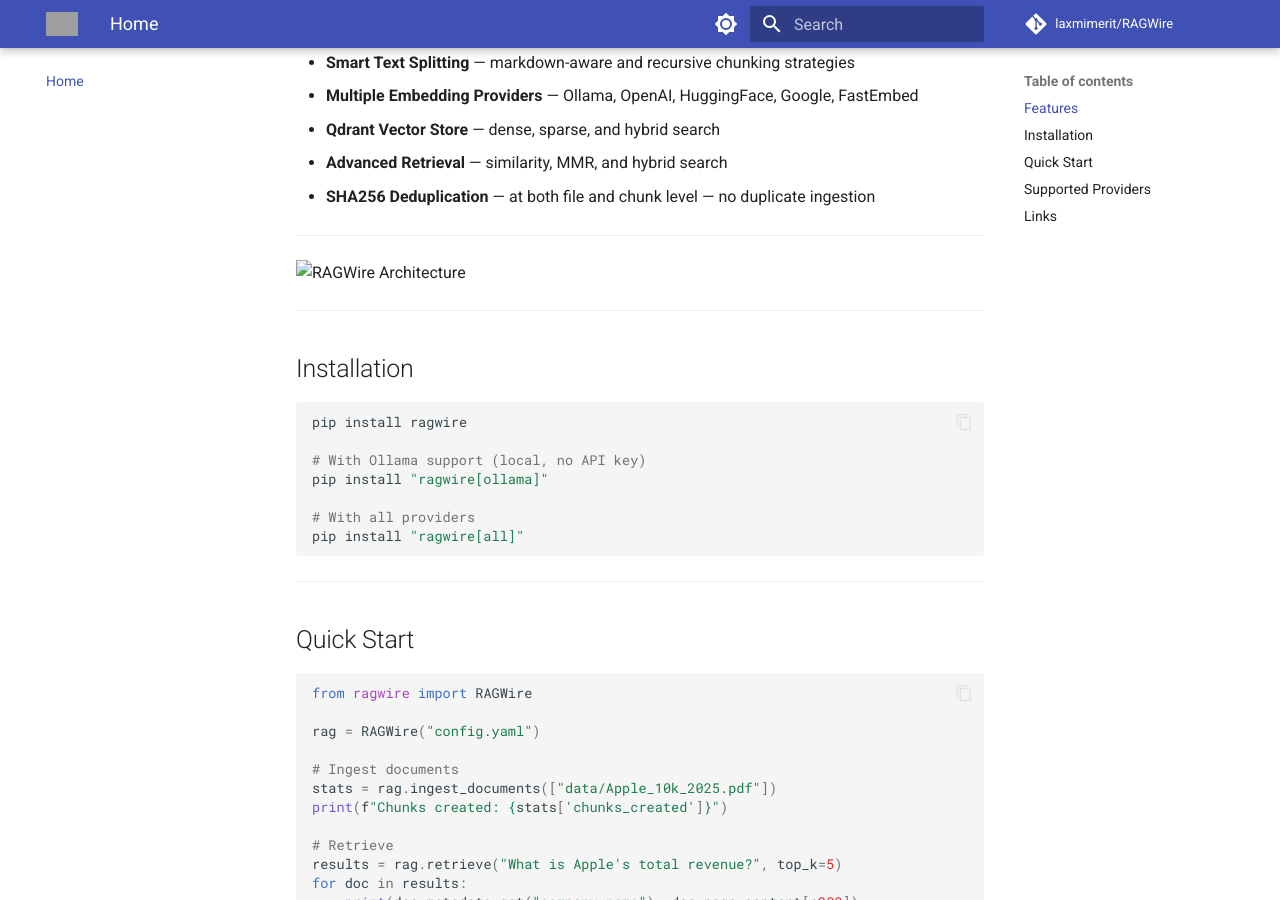
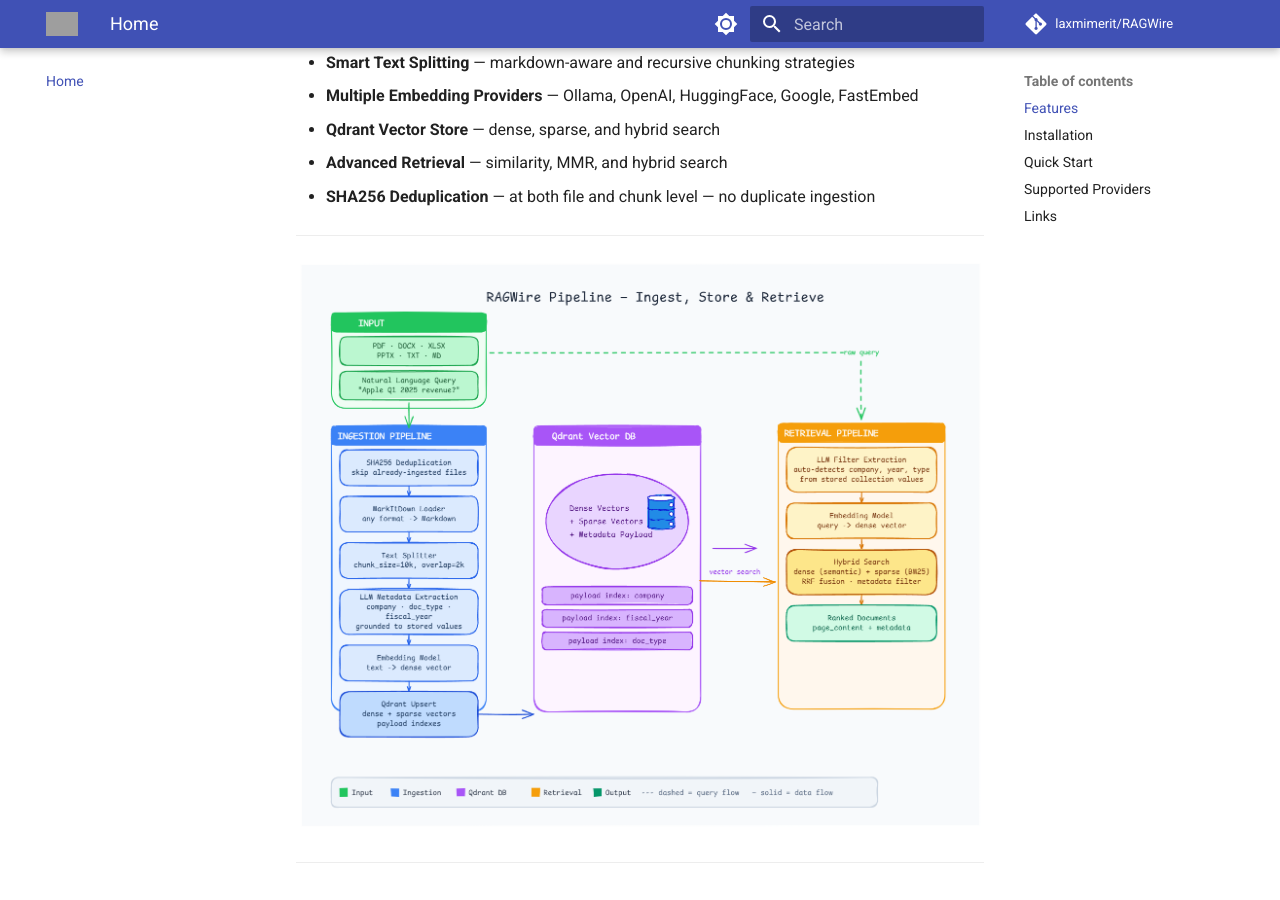
Before and after one commit to laxmimerit/RAGWire, an MkDocs documentation site: the page built from docs/index.md, in a window 1280 px wide and 900 px high, scrolled down 455 px. Built offline with MkDocs 1.6.1 and Material for MkDocs 9.7.7, drawn with Linux system fonts in a browser that asks for light colours; comment, search, counter and statistics services are not loaded; grey boxes are pictures that could not be loaded.

Commit message:
fix: resolve missing block diagram on docs homepage
- Copy RAGWire-block-diagram.png into docs/assets/ so MkDocs serves it
- Fix image path in docs/index.md (../assets → assets)

```diff
--- a/docs/index.md
+++ b/docs/index.md
@@ -18,7 +18,7 @@
 
 ---
 
-![RAGWire Architecture](../assets/RAGWire-block-diagram.png)
+![RAGWire Architecture](assets/RAGWire-block-diagram.png)
 
 ---
 
```
Also changed, not shown: docs/assets/RAGWire-block-diagram.png (added).
